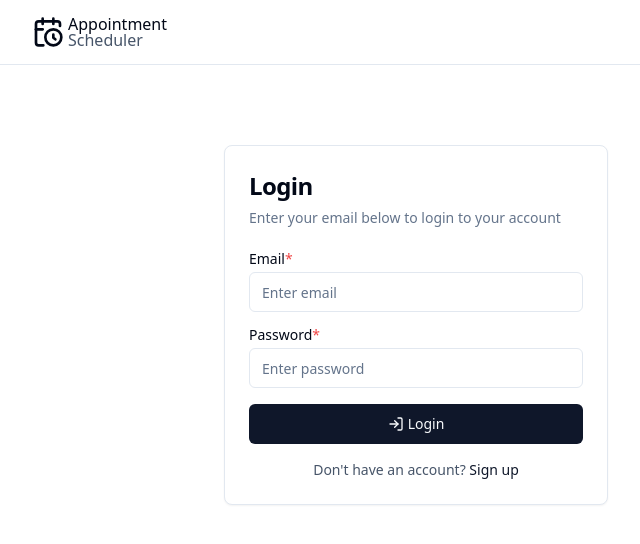
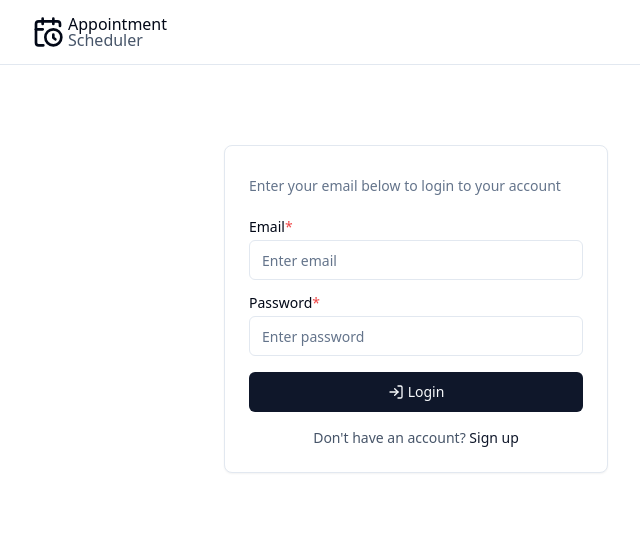
Before and after one commit to iammeskat/appointment-scheduler, a React (Create React App) app: page /login in a window 1280 px wide. Shown: the top 544 px of the page, without its empty margins (224-864 px from the left). Built offline with nearby package versions, Linux system fonts and the light colour scheme; no server answers; a web font is replaced by a local one.

Commit message:
fix: build error

```diff
--- a/src/shadcn/ui/card.jsx
+++ b/src/shadcn/ui/card.jsx
@@ -22,7 +22,8 @@ const CardTitle = React.forwardRef(({ className, ...props }, ref) => (
 	<h3
 		ref={ref}
 		className={cn("text-2xl font-semibold leading-none tracking-tight", className)}
-    {...props} />
+		{...props} >{""}
+	</h3>
 ))
 CardTitle.displayName = "CardTitle"
 
@@ -47,4 +48,4 @@ const CardFooter = React.forwardRef(({ className, ...props }, ref) => (
 ))
 CardFooter.displayName = "CardFooter"
 
-export { Card, CardHeader, CardFooter, CardTitle, CardDescription, CardContent }
+export { Card, CardContent, CardDescription, CardFooter, CardHeader, CardTitle }
```
Lines whose indentation alone changed are shown as unchanged.
